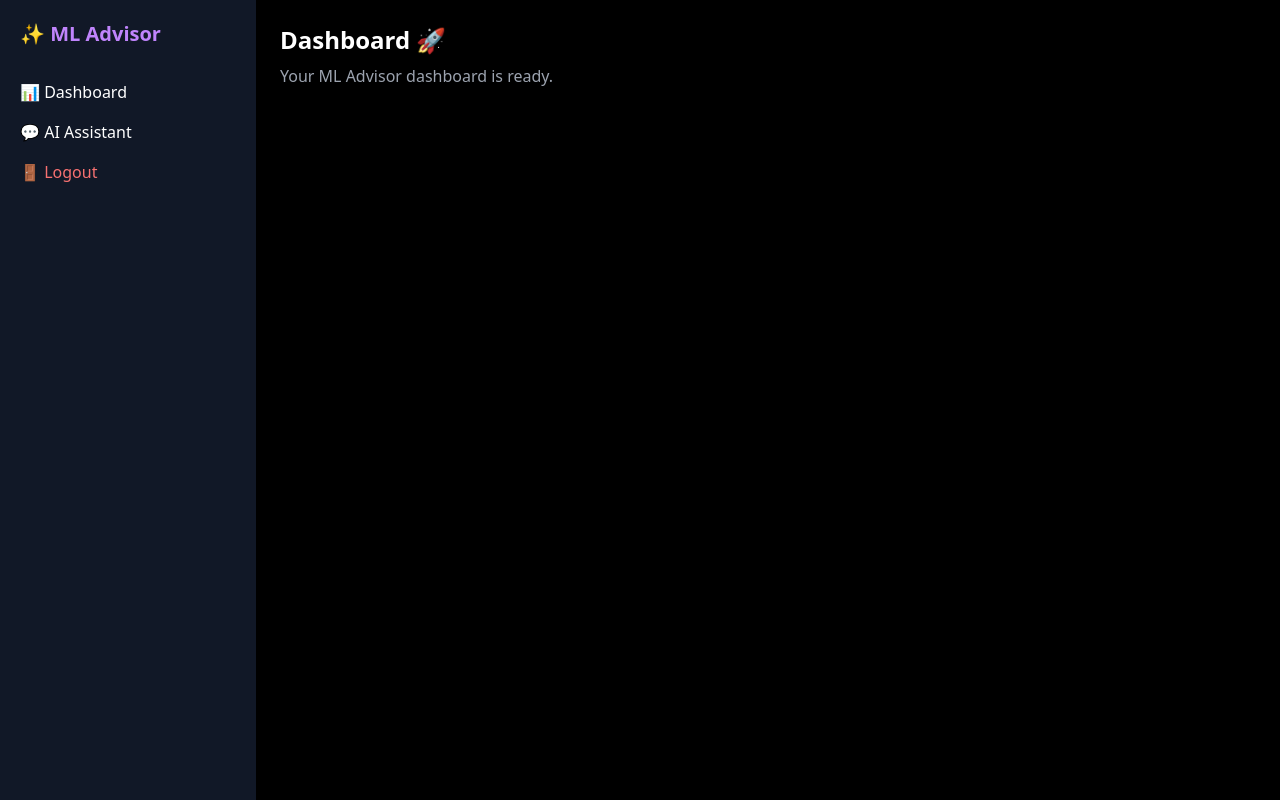
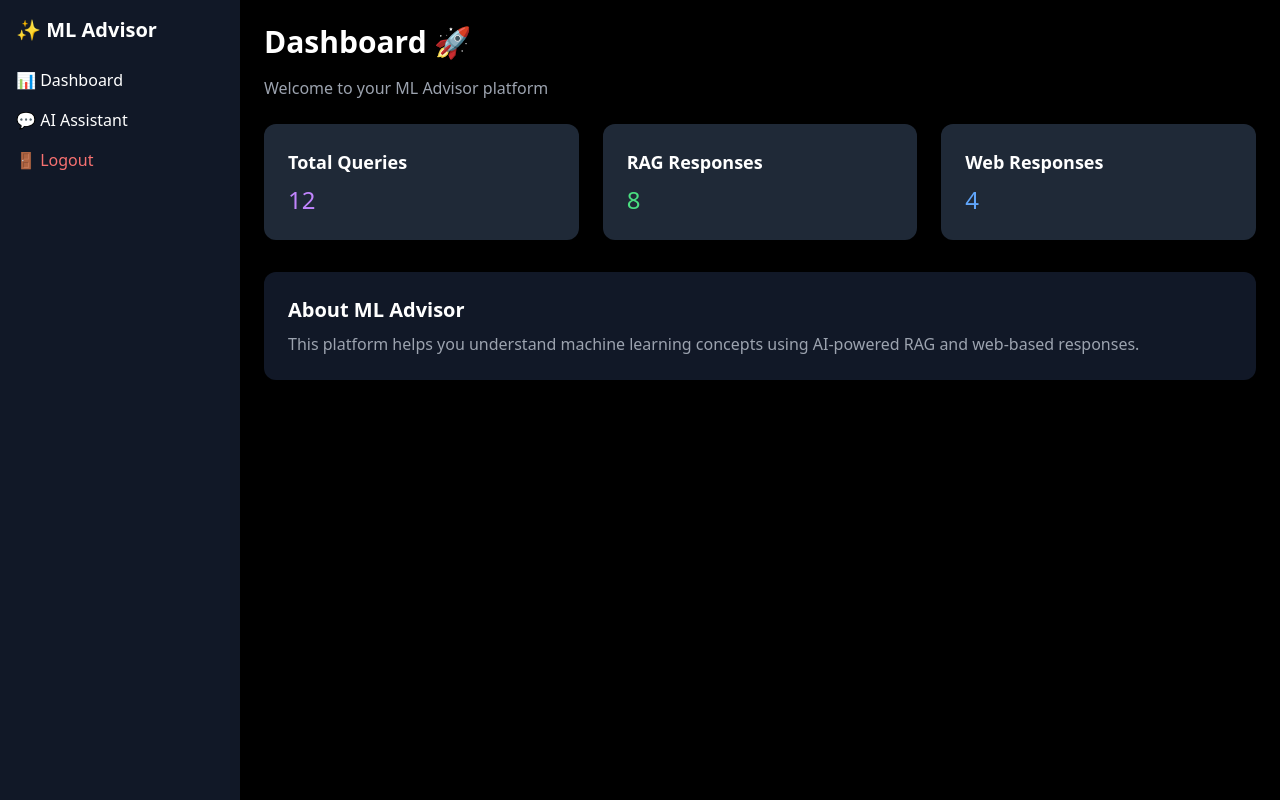
Before and after one commit to Rachelsjp/insights_ml_advisor, a React app in the folder frontend/: page /dashboard in a window 1280 px wide. Built offline with nearby package versions, Linux system fonts and the light colour scheme; sample sign-in values are in the browser's storage; the HTML template or start-up script is replaced by a standard one.

Commit message:
added login auth + dashboard update

```diff
--- a/frontend/src/App.jsx
+++ b/frontend/src/App.jsx
@@ -1,18 +1,40 @@
-import { BrowserRouter, Routes, Route } from "react-router-dom";
+import { BrowserRouter as Router, Routes, Route, Navigate } from "react-router-dom";
+
 import Login from "./pages/Login";
 import Dashboard from "./pages/Dashboard";
 import Chat from "./pages/Chat";
 
-function App() {
+// ✅ Check login state
+const isLoggedIn = localStorage.getItem("isLoggedIn");
+
+export default function App() {
   return (
-    <BrowserRouter>
+    <Router>
       <Routes>
-          <Route path="/" element={<Login />} />
-          <Route path="/dashboard" element={<Dashboard />} />
-          <Route path="/chat" element={<Chat />} />
+
+        {/* Login Page */}
+        <Route path="/" element={<Login />} />
+
+        {/* Protected Dashboard */}
+        <Route
+          path="/dashboard"
+          element={
+            isLoggedIn ? <Dashboard /> : <Navigate to="/" />
+          }
+        />
+
+        {/* Protected Chat */}
+        <Route
+          path="/chat"
+          element={
+            isLoggedIn ? <Chat /> : <Navigate to="/" />
+          }
+        />
+
+        {/* Default Redirect */}
+        <Route path="*" element={<Navigate to="/" />} />
+
       </Routes>
-    </BrowserRouter>
+    </Router>
   );
 }
-
-export default App;
--- a/frontend/src/components/Layout.jsx
+++ b/frontend/src/components/Layout.jsx
@@ -1,37 +1,51 @@
-import { Link } from "react-router-dom";
+import { useNavigate } from "react-router-dom";
 
 export default function Layout({ children }) {
+  const navigate = useNavigate();
+
+  const handleLogout = () => {
+    // Clear fake login (for now)
+    localStorage.removeItem("isLoggedIn");
+
+    // Redirect to login
+    navigate("/");
+  };
+
   return (
-    <div className="flex min-h-screen bg-black text-white">
+    <div className="flex">
 
       {/* Sidebar */}
-      <div className="w-64 bg-gray-900 p-5 flex flex-col">
+      <div className="w-60 bg-gray-900 min-h-screen p-4 text-white">
 
-        <h1 className="text-xl font-bold mb-8 text-purple-400">
-          ✨ ML Advisor
-        </h1>
+        <h2 className="text-xl font-bold mb-6">✨ ML Advisor</h2>
 
-        <nav className="flex flex-col gap-4">
-          <Link to="/dashboard" className="hover:text-purple-400">
-            📊 Dashboard
-          </Link>
+        <div
+          className="mb-4 cursor-pointer"
+          onClick={() => navigate("/dashboard")}
+        >
+          📊 Dashboard
+        </div>
 
-          <Link to="/chat" className="hover:text-purple-400">
-            💬 AI Assistant
-          </Link>
+        <div
+          className="mb-4 cursor-pointer"
+          onClick={() => navigate("/chat")}
+        >
+          💬 AI Assistant
+        </div>
 
-          <Link to="/" className="mt-auto text-red-400">
-            🚪 Logout
-          </Link>
-        </nav>
+        <div
+          className="text-red-400 cursor-pointer"
+          onClick={handleLogout}
+        >
+          🚪 Logout
+        </div>
 
       </div>
 
       {/* Main Content */}
-      <div className="flex-1 p-6">
+      <div className="flex-1 bg-black min-h-screen">
         {children}
       </div>
-
     </div>
   );
 }
--- a/frontend/src/pages/Dashboard.jsx
+++ b/frontend/src/pages/Dashboard.jsx
@@ -3,10 +3,47 @@ import Layout from "../components/Layout";
 export default function Dashboard() {
   return (
     <Layout>
-      <h1 className="text-2xl font-bold">Dashboard 🚀</h1>
-      <p className="text-gray-400 mt-2">
-        Your ML Advisor dashboard is ready.
-      </p>
+      <div className="p-6 text-white">
+
+        <h1 className="text-3xl font-bold mb-4">
+          Dashboard 🚀
+        </h1>
+
+        <p className="text-gray-400 mb-6">
+          Welcome to your ML Advisor platform
+        </p>
+
+        {/* Cards */}
+        <div className="grid grid-cols-3 gap-6">
+
+          <div className="bg-gray-800 p-6 rounded-xl">
+            <h2 className="text-lg font-semibold">Total Queries</h2>
+            <p className="text-2xl mt-2 text-purple-400">12</p>
+          </div>
+
+          <div className="bg-gray-800 p-6 rounded-xl">
+            <h2 className="text-lg font-semibold">RAG Responses</h2>
+            <p className="text-2xl mt-2 text-green-400">8</p>
+          </div>
+
+          <div className="bg-gray-800 p-6 rounded-xl">
+            <h2 className="text-lg font-semibold">Web Responses</h2>
+            <p className="text-2xl mt-2 text-blue-400">4</p>
+          </div>
+
+        </div>
+
+        {/* Info Box */}
+        <div className="mt-8 bg-gray-900 p-6 rounded-xl">
+          <h2 className="text-xl font-semibold mb-2">
+            About ML Advisor
+          </h2>
+          <p className="text-gray-400">
+            This platform helps you understand machine learning concepts using AI-powered RAG and web-based responses.
+          </p>
+        </div>
+
+      </div>
     </Layout>
   );
 }
--- a/frontend/src/pages/Login.jsx
+++ b/frontend/src/pages/Login.jsx
@@ -2,10 +2,27 @@ import { useNavigate } from "react-router-dom";
 import { useState } from "react";
 
 export default function Login() {
-  const navigate = useNavigate(); // ✅ IMPORTANT
+  const navigate = useNavigate();
 
   const [email, setEmail] = useState("");
   const [password, setPassword] = useState("");
+
+  const handleLogin = () => {
+    // Simple validation (optional)
+    if (!email || !password) {
+      alert("Please enter email and password");
+      return;
+    }
+
+    // ✅ SAVE LOGIN STATE
+    localStorage.setItem("isLoggedIn", "true");
+
+    // (Optional: store email for later use)
+    localStorage.setItem("userEmail", email);
+
+    // ✅ REDIRECT
+    navigate("/dashboard");
+  };
 
   return (
     <div className="min-h-screen bg-gradient-to-br from-black via-gray-900 to-purple-900 flex items-center justify-center">
@@ -15,6 +32,7 @@ export default function Login() {
         <h2 className="text-2xl font-bold text-center text-white mb-2">
           ML Advisor
         </h2>
+
         <p className="text-center text-gray-400 mb-6">
           Sign in to your account
         </p>
@@ -36,8 +54,8 @@ export default function Login() {
         />
 
         <button
-          onClick={() => navigate("/dashboard")}  // ✅ NAVIGATION ADDED
-          className="w-full bg-gradient-to-r from-purple-500 to-pink-500 p-3 rounded-lg text-white font-semibold"
+          onClick={handleLogin}
+          className="w-full bg-gradient-to-r from-purple-500 to-pink-500 p-3 rounded-lg text-white font-semibold hover:opacity-90"
         >
           Sign In
         </button>
```
